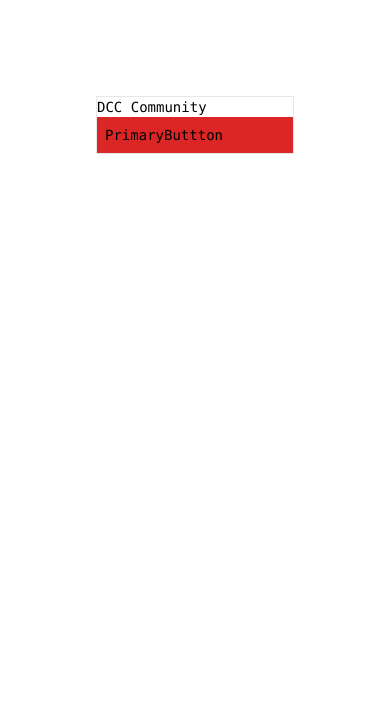
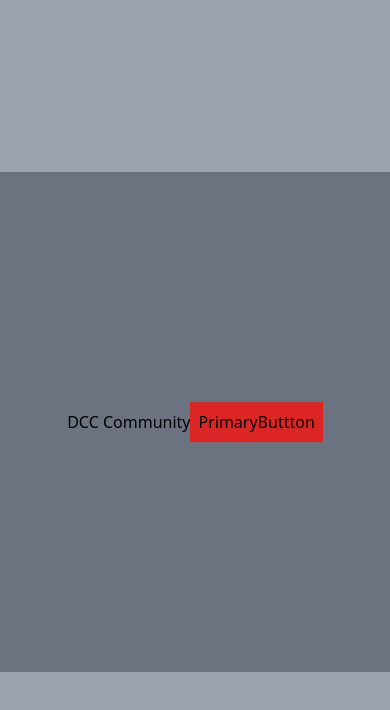
Before and after one commit to chuksdozie/dcc-webapp, a Next.js app: page / in a window 390 px wide. Shown: the top 710 px of the page. Built offline with nearby package versions, Linux system fonts and the light colour scheme.

Commit message:
Color Style Sheet

```diff
--- a/components/buttons/PrimaryButtton.tsx
+++ b/components/buttons/PrimaryButtton.tsx
@@ -1,7 +1,7 @@
 import React from "react";
 
 const PrimaryButtton = ({}: {}) => {
-  return <div className="bg-red-600 p-2">PrimaryButtton</div>;
+  return <div className="bg-red-600 p-2 ">PrimaryButtton</div>;
 };
 
 export default PrimaryButtton;
--- a/constants/colors.js
+++ b/constants/colors.js
@@ -1,68 +1,79 @@
 const colors = {
-  primary25: "#F5F9FF",
-  primary50: "#EAF3FF",
-  primary100: "#BAD8FF",
-  primary200: "#8BBDFF",
-  primary300: "#E0EAFF",
-  primary600: "#1A73E8",
-  primary700: "#0047A4",
-  twitter: "#1DA1F2",
-  facebook: "#1877F2",
-  linkedin: "#0A66c2",
-  gray1: "#F2F4F7",
-  gray2: "#D7D7D7",
-  gray3: "#667085",
-  gray4: "#d9d9d9",
-  gray5: "#F1F2F4",
-  gray25: "#FCFCFD",
-  gray50: "#F9FAFB",
-  gray100: "#F2F4F7",
-  gray200: "#EAECF0",
-  gray300: "#D0D5DD",
-  gray301: "#D0D5DD",
-  gray400: "#98A2B3",
-  gray500: "#667085",
-  gray600: "#475467",
-  gray700: "#344054",
-  gray800: "#1D2939",
-  gray900: "#101828",
+  gray25: "#FDFDFD",
+  gray50: "#FAFAFA",
+  gray100: "#F5F5F5",
+  gray200: "#E9EAEB",
+  gray300: "#D5D7DA",
+  gray400: "#A4A7AE",
+  gray500: "#717680",
+  gray600: "#535862",
+  gray700: "#414651",
+  gray800: "#252B37",
+  gray900: "#181D27",
+  gray950: "#0A0D12",
+  brand25: "#ECF4FF",
+  brand50: "#F9F5FF",
+  brand100: "#ECF4FF",
+  brand200: "#CBE5FF",
+  brand300: "#8ABBFF",
+  brand400: "#2E97FF",
+  brand500: "#3391FD",
+  brand600: "#2081FF",
+  brand700: "#026BFF",
+  brand800: "#0F69E7",
+  brand900: "#0C60D6",
+  brand950: "#155DC1",
+  error25: "#FFFBFA",
+  error50: "#FEF3F2",
+  error100: "#FEE4E2",
+  error200: "#FECDCA",
+  error300: "#FDA29B",
+  error400: "#F97066",
+  error500: "#F04438",
+  error600: "#D92D20",
+  error700: "#B42318",
+  error800: "#912018",
+  error900: "#7A271A",
+  error950: "#55160C",
+  warning25: "#FFFCF5",
+  warning50: "#FFFAEB",
+  warning100: "#FEF0C7",
+  warning200: "#FEDF89",
+  warning300: "#FEC84B",
+  warning400: "#FDB022",
+  warning500: "#F79009",
+  warning600: "#DC6803",
+  warning700: "#B54708",
+  warning800: "#93370D",
+  warning900: "#7A2E0E",
+  warning950: "#4E1D09",
+  success25: "#F6FEF9",
+  success50: "#ECFDF3",
+  success100: "#D1FADF",
+  success200: "#A6F4C5",
+  success300: "#6CE9A6",
+  success400: "#32D583",
+  success500: "#12B76A",
+  success600: "#039855",
+  success700: "#027A48",
+  success800: "#05603A",
+  success900: "#054F31",
+  success950: "#053321",
+  blueGray25: "#FDFDFD",
+  blueGray50: "#FCFCFD",
+  blueGray100: "#EAECF5",
+  blueGray200: "#C8CCE5",
+  blueGray300: "#9EA5D1",
+  blueGray400: "#717BBC",
+  blueGray500: "#4E5BA6",
+  blueGray600: "#3E4784",
+  blueGray700: "#363F72",
+  blueGray800: "#293056",
+  blueGray900: "#101323",
+  blueGray950: "#0D0F1C",
   white: "#FFFFFF",
   black: "#000000",
   dark: "#101828",
-  success50: "#ECFDF3",
-  success100: "#D1FADF",
-  success200: "#A6F4C5",
-  success500: "#12B76A",
-  success600: "#039855",
-  success700: "#027A48",
-  warning50: "#FFFAEB",
-  warning500: "#F79009",
-  warning600: "#DC6803",
-  warning700: "#B54708",
-  warning200: "#FEDF89",
-  warning100: "#FEF0C7",
-  error600: "#DC3545",
-  error50: "#FEF3F2",
-  error500: "#F04438",
-  error700: "#B42318",
-  error800: "#f8284e",
-  blue600: "#1570EF",
-  blue50: "#EFF8FF",
-  orange50: "#FFF6ED",
-  orange100: "#FFEAD5",
-  rose600: "#E31B54",
-  indigo600: "#444CE7",
-  faintRed: "#ffcccb",
-  notificationError: "#DC3545",
-  unreadMessage: "#DC3545",
-  youtube: "#FF0302",
-  verifiedDark: "#3CB456",
-  verifiedLight: "#E5FFEC",
-  notificationSuccess: "#339900",
-  notificationWarning: "#ff9966",
-  purple: "#CF9FFF",
-  purple50: "#E6E6FA",
-  purpleDark: "#444CE7E5",
   border: "#D0D5DD",
 };
 
@@ -81,35 +92,6 @@ export const profileColors = [
   "#5CA2FF",
 ];
 
-const scheduleColors = ["#F79009", "#1570EF", "#12B76A", "#FF69B4", "#8E4ECF"];
-
-let usedColors = [];
-
-export const scheduleEventColors = () => {
-  const availableColors = scheduleColors.filter(
-    (color) => !usedColors.includes(color)
-  );
-
-  let selectedColor;
-
-  if (availableColors.length === 0) {
-    usedColors = [];
-    selectedColor =
-      scheduleColors[Math.floor(Math.random() * scheduleColors.length)];
-  } else {
-    selectedColor =
-      availableColors[Math.floor(Math.random() * availableColors.length)];
-  }
-
-  usedColors.push(selectedColor);
-
-  return selectedColor;
-};
-
-// export const scheduleEventColors = () => {
-//   return scheduleColors[Math.floor(Math.random() * scheduleColors.length)];
-// };
-
 export const randomColorGetter = () => {
   return profileColors[Math.floor(Math.random() * profileColors.length)];
 };
--- a/pages/index.tsx
+++ b/pages/index.tsx
@@ -6,8 +6,8 @@ const inter = Inter({ subsets: ["latin"] });
 
 export default function Home() {
   return (
-    <main className="flex min-h-screen flex-col items-center justify-between p-24">
-      <div className="z-10 max-w-5xl w-full items-center justify-between font-mono text-sm lg:flex border">
+    <main className="flex bg-gray-400 h-[100vh] items-center justify-center">
+      <div className="bg-gray-500 flex w-[700px] h-[500px] justify-center items-center">
         DCC Community
         <PrimaryButtton />
       </div>
```
Also changed, not shown: layout/ComingSoon.tsx (added, +7 -0 lines).
